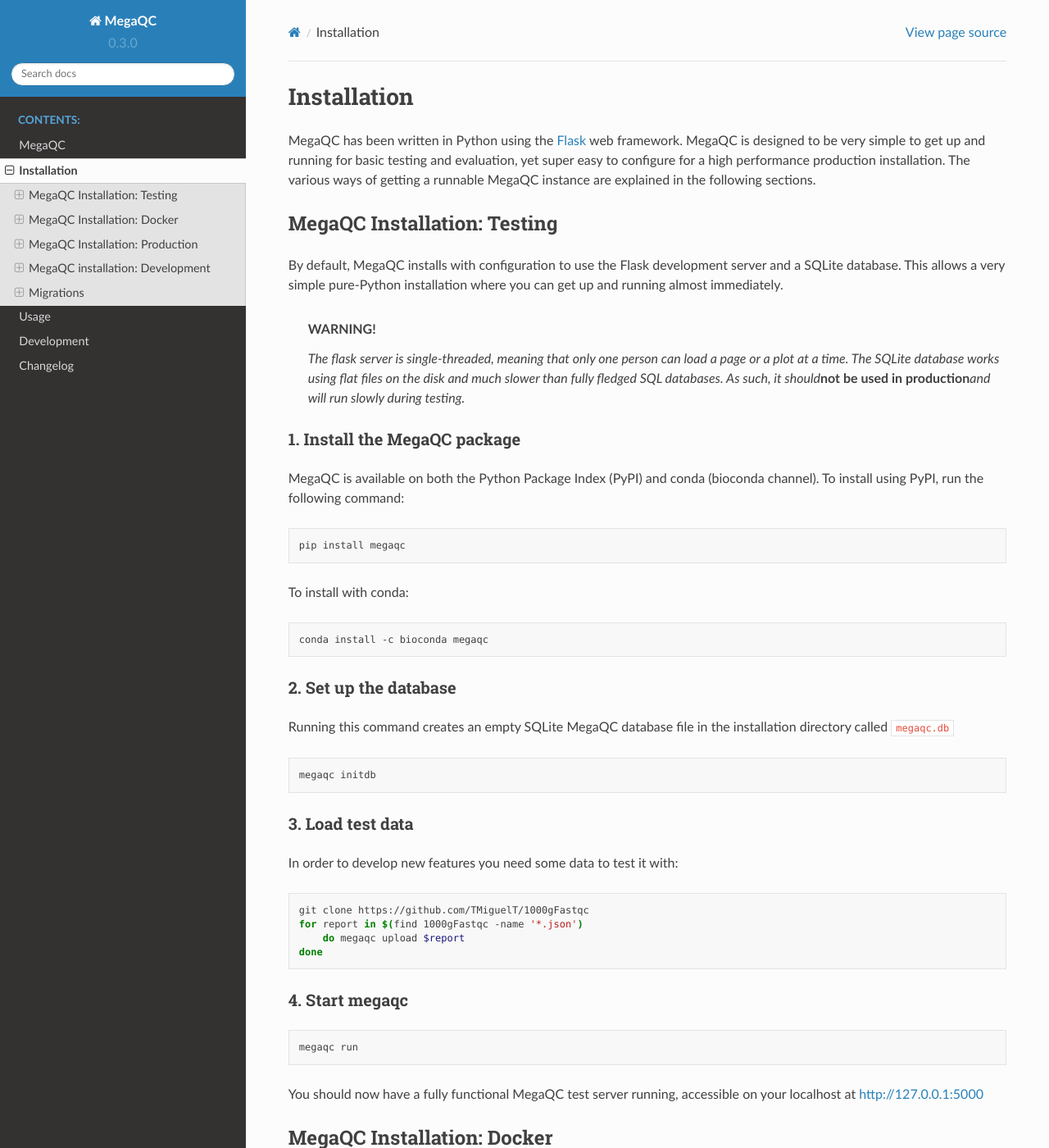
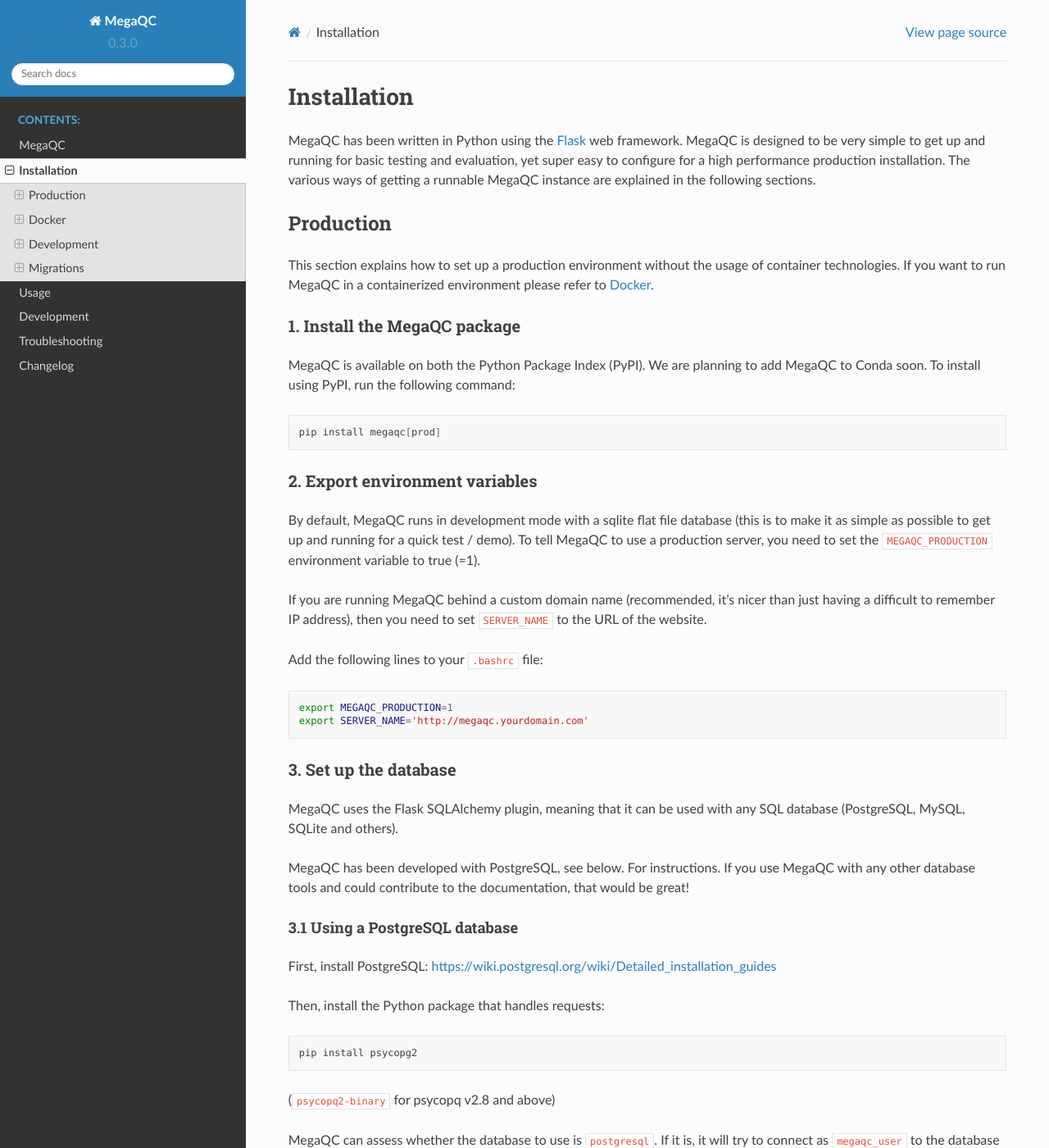
Before and after one commit to MultiQC/MegaQC, a Sphinx documentation site: the page built from docs/source/docs/installation/installation.rst, in a window 1280 px wide and 1400 px high. Shown: the whole window at 82% size. Built offline with Sphinx 7.4.7 and the Read the Docs theme 2.0.0, drawn with Linux system fonts in a browser that asks for light colours; pages that are not in the unit, such as notebooks, are missing from menus; some of the changed text lies outside the part shown.

Commit message:
further documentation refactoring
Signed-off-by: Zethson <lukas.heumos@posteo.net>

````diff
--- a/docs/source/docs/contents.rst
+++ b/docs/source/docs/contents.rst
@@ -12,6 +12,7 @@
    usage/usage
    dev/development
    ../api_reference
+   troubleshooting
    changelog
 
 
--- a/docs/source/docs/dev/development.rst
+++ b/docs/source/docs/dev/development.rst
@@ -13,6 +13,4 @@
 
 .. include:: backend.inc
 .. include:: frontend.inc
-.. include:: troubleshooting.inc
-.. include:: migrations.inc
 .. include:: ../../modules.rst
--- a/docs/source/docs/dev/frontend.inc
+++ b/docs/source/docs/dev/frontend.inc
@@ -15,7 +15,7 @@
 point for the React code, which handles all layout and logic.
 
 The source code for the React JavaScript can be found in the `src`_
-directory, which currently has one root-level ```.js``` file for each
+directory, which currently has one root-level ``.js`` file for each
 React page that then imports other components to use.
 
 Note that all new pages going forward should be written using React, to
--- a/docs/source/docs/installation/installation.rst
+++ b/docs/source/docs/installation/installation.rst
@@ -8,10 +8,9 @@
 performance production installation. The various ways of getting a runnable
 MegaQC instance are explained in the following sections.
 
-.. include:: installation_testing.inc
+.. include:: installation_prod.inc
 .. _docker_installation:
 .. include:: installation_docker.inc
-.. include:: installation_prod.inc
 .. _installation_dev:
 .. include:: installation_dev.inc
 .. include:: migrations.inc
--- a/docs/source/docs/installation/installation_dev.inc
+++ b/docs/source/docs/installation/installation_dev.inc
@@ -1,5 +1,5 @@
-MegaQC installation: Development
-================================
+Development
+===========
 
 Prerequisites
 -------------
@@ -16,7 +16,7 @@
 
 .. code:: bash
 
-   git clone git@github.com:ewels/MegaQC.git
+   git clone https://github.com/ewels/MegaQC
 
 2. Install the Python into a virtual environment
 ------------------------------------------------
@@ -106,8 +106,8 @@
 -------------------------------
 
 MegaQC has a number of `pre-commit`_ hooks installed, which
-automatically format and check your code before you commit. To set it
-up, run:
+automatically format and check your code before you commit.
+To set it up, run:
 
 .. code:: bash
 
@@ -116,8 +116,8 @@
 From now on, whenever you commit, each changed file will get processed
 by the pre-commit hooks. If a file is changed by this process (because
 your code style didn’t match the configuration), you’ll have to
-``git add`` the files again, and then re-run ``git commit``. If it lets
-you write a commit message then everything has succeeded.
+``git add`` the files again, and then re-run ``git commit``.
+If it lets you write a commit message then everything has succeeded.
 
 Next Steps
 ----------
@@ -125,8 +125,6 @@
 You should now have a fully functional MegaQC test server running,
 accessible on your localhost at http://127.0.0.1:5000
 
-Now, head over to
-
 .. _node: https://nodejs.org/en/download/
 .. _Python 3: https://www.python.org/downloads/
 .. _pre-commit: https://pre-commit.com/
--- a/docs/source/docs/installation/installation_docker.inc
+++ b/docs/source/docs/installation/installation_docker.inc
@@ -1,12 +1,12 @@
-MegaQC Installation: Docker
-===========================
+Docker
+======
 
 MegaQC offers two ways of getting a containerized setup running:
 
 1. A single Docker container containing MegaQC with a Gunicorn WSGI HTTP server
 2. A Docker Compose stack containing the MegaQC container, a Postgres container and a NGINX container
 
-.. _megaqc_docker_Container:
+.. _megaqc_docker_container:
 
 The MegaQC Docker container
 --------------------------------
--- a/docs/source/docs/installation/installation_prod.inc
+++ b/docs/source/docs/installation/installation_prod.inc
@@ -1,5 +1,5 @@
-MegaQC Installation: Production
-===============================
+Production
+=============
 
 This section explains how to set up a production environment without
 the usage of container technologies. If you want to run MegaQC in a
@@ -8,18 +8,13 @@
 1. Install the MegaQC package
 -----------------------------
 
-MegaQC is available on both the Python Package Index (PyPI) and conda
-(bioconda channel). To install using PyPI, run the following command:
+MegaQC is available on both the Python Package Index (PyPI).
+We are planning to add MegaQC to Conda soon.
+To install using PyPI, run the following command:
 
 .. code:: bash
 
    pip install megaqc[prod]
-
-To install with conda:
-
-.. code:: bash
-
-   conda install -c bioconda megaqc
 
 2. Export environment variables
 -------------------------------
@@ -27,7 +22,7 @@
 By default, MegaQC runs in development mode with a sqlite flat file
 database (this is to make it as simple as possible to get up and running
 for a quick test / demo). To tell MegaQC to use a production server, you
-need to set the ``MEGAQC_PRODUCTION`` environment variable to true.
+need to set the ``MEGAQC_PRODUCTION`` environment variable to true (=1).
 
 If you are running MegaQC behind a custom domain name (recommended, it’s
 nicer than just having a difficult to remember IP address), then you
@@ -82,8 +77,7 @@
 SQL database back ends, such as MySQL.
 
    Please note that MySQL support is currently untested and unsupported.
-   If you use MegaQC with MySQL we’d love to hear about your
-   experiences!
+   If you use MegaQC with MySQL we’d love to hear about your experiences!
 
 First, install MySQL:
 https://dev.mysql.com/doc/refman/5.7/en/installing.html
@@ -91,8 +85,7 @@
 Then install the `Python MySQL connector`_ (alternatively with the `PyPI package`_).
 
 Now, create a custom MegaQC configuration file somewhere and set the
-environment variable ``MEGAQC_CONFIG`` to point to it. For example, in
-``~/.bashrc``:
+environment variable ``MEGAQC_CONFIG`` to point to it. For example, in ``~/.bashrc``:
 
 .. code:: bash
 
@@ -107,8 +100,22 @@
 This should, hopefully, make everything work. If you have problems,
 please `create an issue`_ and we’ll do our best to help.
 
-4. (Optional, but recommended) Create an apache proxy
+4. Install the JavaScript and start compiling
+---------------------------------------------
+
+This command will run until you cancel it, but will ensure that any
+changes to the JavaScript are compiled instantly:
+
+.. code:: bash
+
+   npm install
+   npm run watch
+
+5. (Optional, but recommended) Create a reverse proxy
 -----------------------------------------------------
+
+Apache
+~~~~~~~~~
 
 **Note:**\ *You can skip this step if you wish to use gunicorn as your
 primary web server, but it’s not recommended.*
@@ -147,7 +151,14 @@
 
    service restart httpd
 
-6. Start the web server
+NGINX
+~~~~~~~~
+
+An example NGINX configuration is provided in the `deployment folder`_.
+Please note that it is designed to work with the Docker Compose stack.
+For more details please refer to :ref:`docker_compose_stack`.
+
+7. Start the web server
 -----------------------
 
 .. code:: bash
@@ -157,8 +168,7 @@
 **Note:**\ *We recommend using a long timeout as the data upload from
 MultiQC can take several minutes for large reports*
 
-At this point, MegaQC should be running on the default gunicorn port
-(``8000``)
+At this point, MegaQC should be running on the default gunicorn port (``8000``)
 
 You should now have a fully functional MegaQC server running! 🎉
 
--- a/docs/source/docs/installation/installation_testing.inc
+++ /dev/null
@@ -1,63 +0,0 @@
-MegaQC Installation: Testing
-============================
-
-By default, MegaQC installs with configuration to use the Flask
-development server and a SQLite database. This allows a very simple
-pure-Python installation where you can get up and running almost
-immediately.
-
-   .. rubric:: WARNING!
-
-   *The flask server is single-threaded, meaning that only one person
-   can load a page or a plot at a time. The SQLite database works using
-   flat files on the disk and much slower than fully fledged SQL
-   databases. As such, it should*\ **not be used in production**\ *and
-   will run slowly during testing.*
-
-1. Install the MegaQC package
------------------------------
-
-MegaQC is available on both the Python Package Index (PyPI) and conda
-(bioconda channel). To install using PyPI, run the following command:
-
-.. code:: bash
-
-   pip install megaqc
-
-To install with conda:
-
-.. code:: bash
-
-   conda install -c bioconda megaqc
-
-2. Set up the database
-----------------------
-
-Running this command creates an empty SQLite MegaQC database file in the
-installation directory called ``megaqc.db``
-
-.. code:: bash
-
-   megaqc initdb
-
-3. Load test data
------------------
-
-In order to develop new features you need some data to test it with:
-
-.. code:: bash
-
-   git clone https://github.com/TMiguelT/1000gFastqc
-   for report in $(find 1000gFastqc -name '*.json')
-       do megaqc upload $report
-   done
-
-4. Start megaqc
----------------
-
-.. code:: bash
-
-   megaqc run
-
-You should now have a fully functional MegaQC test server running,
-accessible on your localhost at http://127.0.0.1:5000
--- a/docs/source/docs/usage/usage_setup.inc
+++ b/docs/source/docs/usage/usage_setup.inc
@@ -5,8 +5,7 @@
 ---------------
 
 Before you can do anything useful in MegaQC, you need to submit some
-data to the database. You do this by configuring and then running
-MultiQC.
+data to the database. You do this by configuring and then running MultiQC.
 
 MultiQC configuration
 ~~~~~~~~~~~~~~~~~~~~~
--- a/setup.py
+++ b/setup.py
@@ -1,11 +1,11 @@
 #!/usr/bin/env python
 """
-MegaQC is a web application that collects results from multiple runs of MultiQC
-and allows bulk visualisation.
+MegaQC is a web application that collects results from multiple runs of MultiQC and allows bulk visualisation.
 
-See the MultiQC website for installation instructions and documentation: https://megaqc.info/
+See the MegaQC website for installation instructions and documentation: https://ewels.github.io/MegaQC/
 
 MegaQC was written by Phil Ewels (http://phil.ewels.co.uk) and Denis Moreno at SciLifeLab Sweden (http://www.scilifelab.se)
+and extended by Michael Milton, Tor Solli-Nowlan and Lukas Heumos.
 """
 
 from setuptools import setup
````
Also changed, not shown: other parts of docs/source/docs/installation/installation_docker.inc (+2 -2 lines), other parts of docs/source/docs/installation/installation_prod.inc (+1 -3 lines), docs/source/docs/dev/backend.inc (+14 -2 lines), docs/source/docs/dev/migrations.inc (deleted, +0 -12 lines), docs/source/docs/dev/troubleshooting.inc (deleted, +0 -9 lines), docs/source/docs/installation/migrations.inc (+4 -6 lines), docs/source/docs/troubleshooting.rst (added, +26 -0 lines), docs/source/docs/usage/usage_admin.inc (+3 -5 lines), 1 other file.
